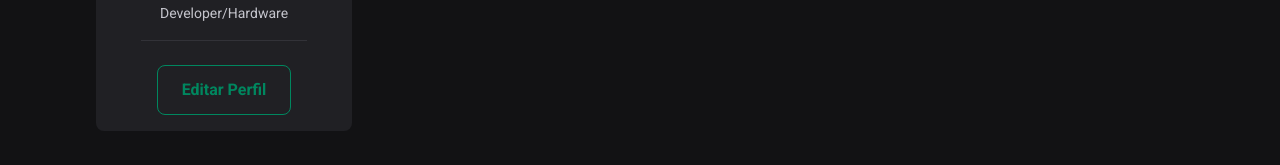
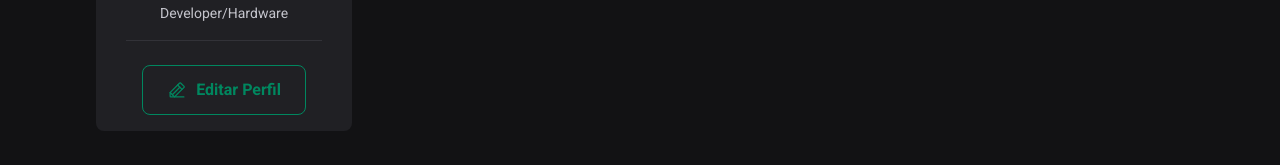
Before and after one commit to kleysoncastro/front-fead, a React (Vite) app: page / in a window 1280 px wide. Shown: the part 236-401 px from the top of the page. Built offline with nearby package versions, Linux system fonts and the light colour scheme.

Commit message:
chore: done sidebar

```diff
--- a/src/components/Sidebar.jsx
+++ b/src/components/Sidebar.jsx
@@ -1,5 +1,5 @@
 import styles from "./Sidebar.module.css";
-import imagem_logo from "../assets/header-logo.svg";
+import { PencilLine } from "phosphor-react";
 
 export function Sidebar() {
   return (
@@ -17,7 +17,10 @@
         <span>Developer/Hardware</span>
 
         <footer>
-          <a href="#">Editar Perfil</a>
+          <a href="#">
+            <PencilLine size={20} />
+            Editar Perfil
+          </a>
         </footer>
       </div>
     </aside>
--- a/src/components/Sidebar.module.css
+++ b/src/components/Sidebar.module.css
@@ -47,6 +47,10 @@
   display: flex;
   align-items: center;
   justify-content: center;
+
+  gap: 0.57rem;
+
+  transition: color 0.1s, background-color 0.1s;
 }
 
 .avatar {
@@ -56,3 +60,8 @@
   border: 4px solid var(--gray-800);
   margin-top: -2rem;
 }
+
+.sidebar footer a:hover {
+  background: var(--green-500);
+  color: var(--white);
+}
```
